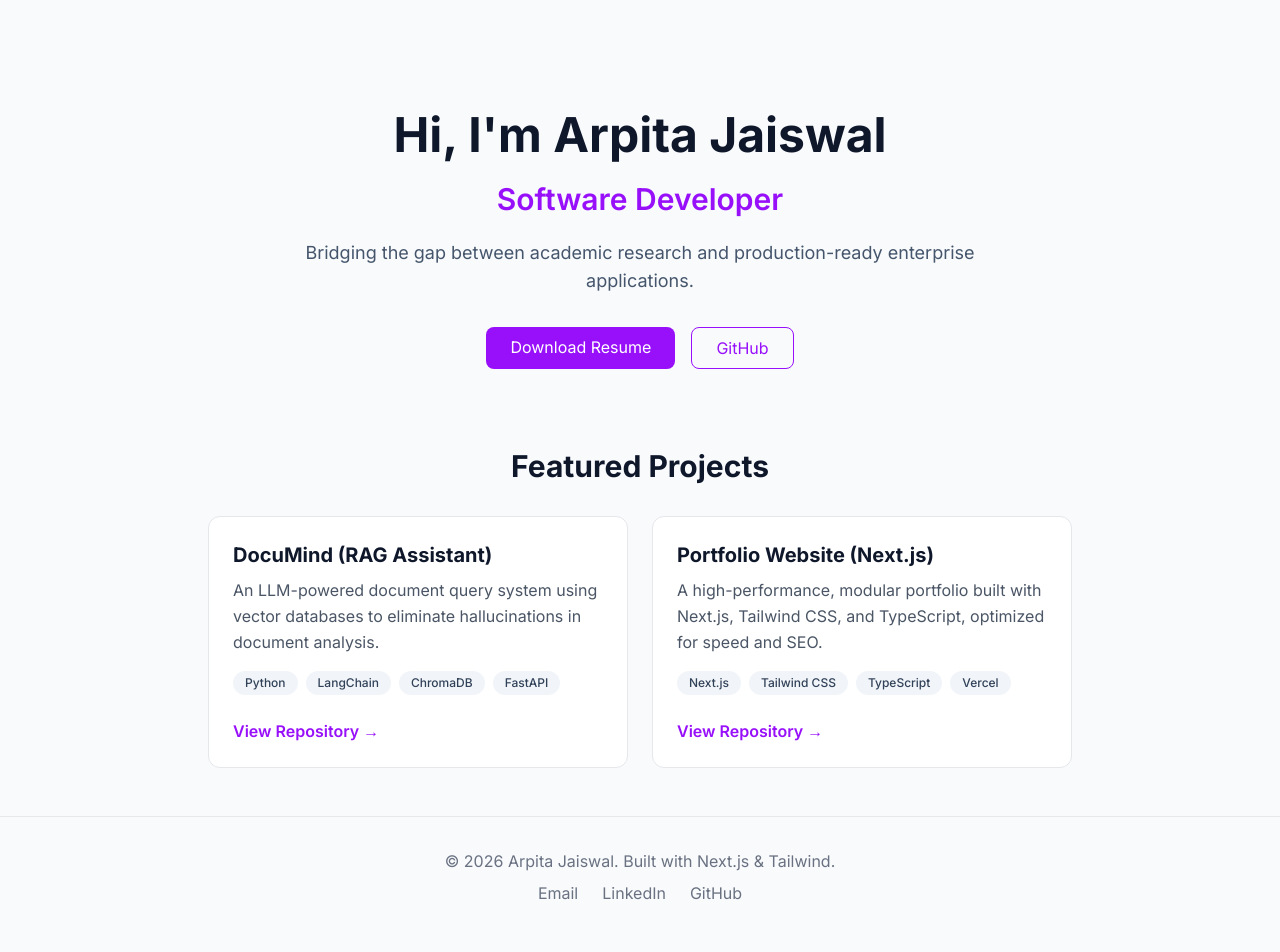
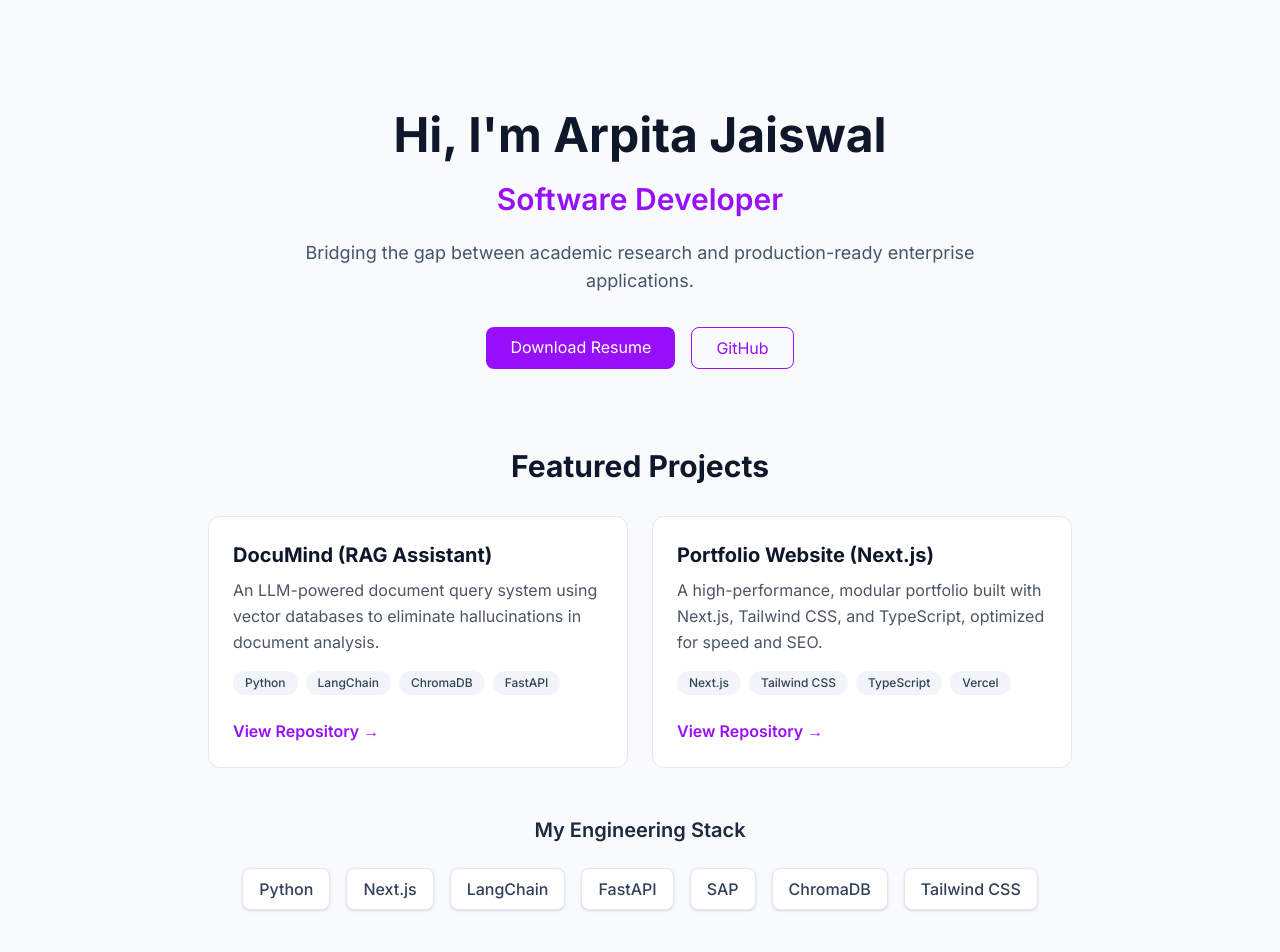
Before and after one commit to imarpitajaiswal/arpita-portfolio, a Next.js app: page / in a window 1280 px wide. Shown: the top 952 px of the page. Built offline with nearby package versions, Linux system fonts and the light colour scheme.

Commit message:
feat: add TechStach section to homepage

```diff
--- /dev/null
+++ b/app/components/TechStack.tsx
@@ -0,0 +1,16 @@
+export default function TechStack() {
+  const skills = ["Python", "Next.js", "LangChain", "FastAPI", "SAP", "ChromaDB", "Tailwind CSS"];
+
+  return (
+    <section className="max-w-4xl mx-auto px-4 py-12">
+      <h3 className="text-xl font-semibold mb-6 text-center text-slate-800">My Engineering Stack</h3>
+      <div className="flex flex-wrap justify-center gap-4">
+        {skills.map((skill) => (
+          <span key={skill} className="bg-white border border-slate-200 px-4 py-2 rounded-lg shadow-sm text-slate-700 font-medium hover:border-purple-500 transition-colors">
+            {skill}
+          </span>
+        ))}
+      </div>
+    </section>
+  );
+}
--- a/app/page.tsx
+++ b/app/page.tsx
@@ -1,5 +1,6 @@
 import Hero from "./components/Hero";
 import ProjectCard from "./components/ProjectCard";
+import TechStack from "./components/TechStack"; // New import
 import Footer from "./components/Footer";
 import { projects } from "../data/projects";
 
@@ -18,6 +19,9 @@ export default function Home() {
         </div>
       </section>
 
+      {/* New TechStack section */}
+      <TechStack />
+
       <Footer />
     </main>
   );
```
